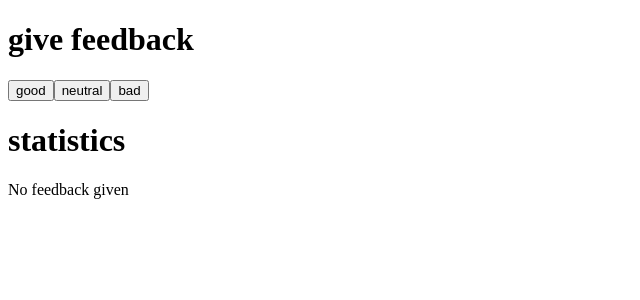
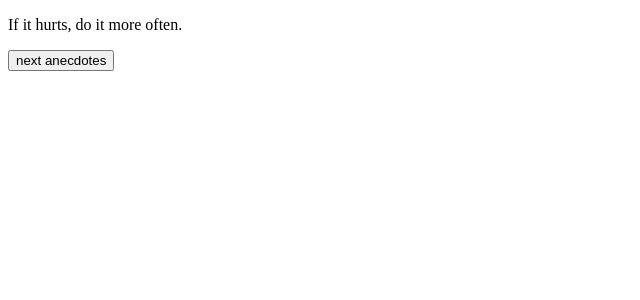
Before and after one commit to mkzank/Full-Stack-Open, a React (Vite) app in the folder part1/: page / in a window 1280 px wide. Shown: the top 300 px of the page, without its empty margins (0-640 px from the left). Built offline with nearby package versions, Linux system fonts and the light colour scheme.

Commit message:
1.12*: anecdotes step 1

```diff
--- a/part1/src/App.jsx
+++ b/part1/src/App.jsx
@@ -1,102 +1,32 @@
 import { useState } from 'react'
-
-const Header = ({headerText}) => (<h1> {headerText} </h1>)
-const Button = ({onClick, text}) => (
-  <button onClick={onClick}>
-    {text}
-  </button>
-)
-
-const StatisticsLine = ({text, value}) => {
-  if (text == "positive") {
-    return (
-      <tr>
-        <th style={{textAlign: 'left', fontWeight: 'normal'}}> {text}  </th>
-        <th style={{textAlign: 'left', fontWeight: 'normal'}}> {value} %</th>
-      </tr>
-    )
-  }
-  else return (
-    <tr>
-      <th style={{textAlign: 'left', fontWeight: 'normal'}}> {text} </th>
-      <th style={{textAlign: 'left', fontWeight: 'normal'}}> {value} </th>
-    </tr>
-  )
-}
-const Statistics = ({good, neutral, bad, all, average, positive}) => {
-  if (good == 0 && neutral == 0 && bad == 0) {
-    return (
-      <p> No feedback given </p>
-    )
-  }
-  else {
-    return (
-      <>
-        <table>
-          <tbody>
-            <StatisticsLine text="good" value={good}></StatisticsLine>
-            <StatisticsLine text="neutral" value={neutral}></StatisticsLine>
-            <StatisticsLine text="bad" value={bad}></StatisticsLine>
-            <StatisticsLine text="all" value={all}></StatisticsLine>
-            <StatisticsLine text="average" value={average}></StatisticsLine>
-            <StatisticsLine text="positive" value={positive}></StatisticsLine>
-          </tbody>
-        </table>
-      </>
-    )
-  }
-}
-
 
 
 const App = () => {
-  // save clicks of each button to its own state
-  const [good, setGood] = useState(0)
-  const [neutral, setNeutral] = useState(0)
-  const [bad, setBad] = useState(0)
+  const anecdotes = [
+    'If it hurts, do it more often.',
+    'Adding manpower to a late software project makes it later!',
+    'The first 90 percent of the code accounts for the first 90 percent of the development time...The remaining 10 percent of the code accounts for the other 90 percent of the development time.',
+    'Any fool can write code that a computer can understand. Good programmers write code that humans can understand.',
+    'Premature optimization is the root of all evil.',
+    'Debugging is twice as hard as writing the code in the first place. Therefore, if you write the code as cleverly as possible, you are, by definition, not smart enough to debug it.',
+    'Programming without an extremely heavy use of console.log is same as if a doctor would refuse to use x-rays or blood tests when diagnosing patients.',
+    'The only way to go fast, is to go well.'
+  ]
 
-  const [all, setAll] = useState(0)
-  const [average, setAverage] = useState(0)
-  const [positive, setPositive] = useState(0)
+  const [selected, setSelected] = useState(0)
 
-  const handleStatistics = (typeOfStat) => {
-    return () => {
-      if (typeOfStat == "good") {
-        const updatedGood = good + 1
-        const updatedAll = updatedGood + neutral + bad
-        setGood(updatedGood)
-        setAll(updatedAll)
-        setAverage((updatedGood - bad) / updatedAll)
-        setPositive((updatedGood / updatedAll) * 100)
-      }
-      else if (typeOfStat == "neutral") {
-        const updatedNeutral = neutral + 1
-        const updatedAll = good + updatedNeutral + bad
-        setNeutral(updatedNeutral)
-        setAll(updatedAll)
-        setAverage((good - bad) / updatedAll)
-        setPositive((good / updatedAll) * 100)
-      }
-      else {
-        const updatedBad = bad + 1
-        const updatedAll = good + neutral + updatedBad
-        setBad(updatedBad)
-        setAll(updatedAll)
-        setAverage((good - updatedBad) / updatedAll)
-        setPositive((good / updatedAll) * 100)
-      }
-    }
+  const getRandomNumber = (arrSize) => Math.floor(Math.random() * (arrSize))
+
+  const handleClick = () => {
+    const randomInt = getRandomNumber(anecdotes.length)
+    console.log(randomInt)
+    setSelected(randomInt)
   }
-
 
   return (
     <div>
-      <Header headerText="give feedback"></Header>
-      <Button onClick={handleStatistics("good")} text="good"> </Button>
-      <Button onClick={handleStatistics("neutral")} text="neutral"> </Button>
-      <Button onClick={handleStatistics("bad")} text="bad"> </Button>
-      <Header headerText="statistics"> </Header>
-      <Statistics good={good} neutral={neutral} bad={bad} all={all} average={average} positive={positive}></Statistics>
+      <p> {anecdotes[selected]} </p>
+      <button onClick={handleClick}> next anecdotes</button>
     </div>
   )
 }
```
